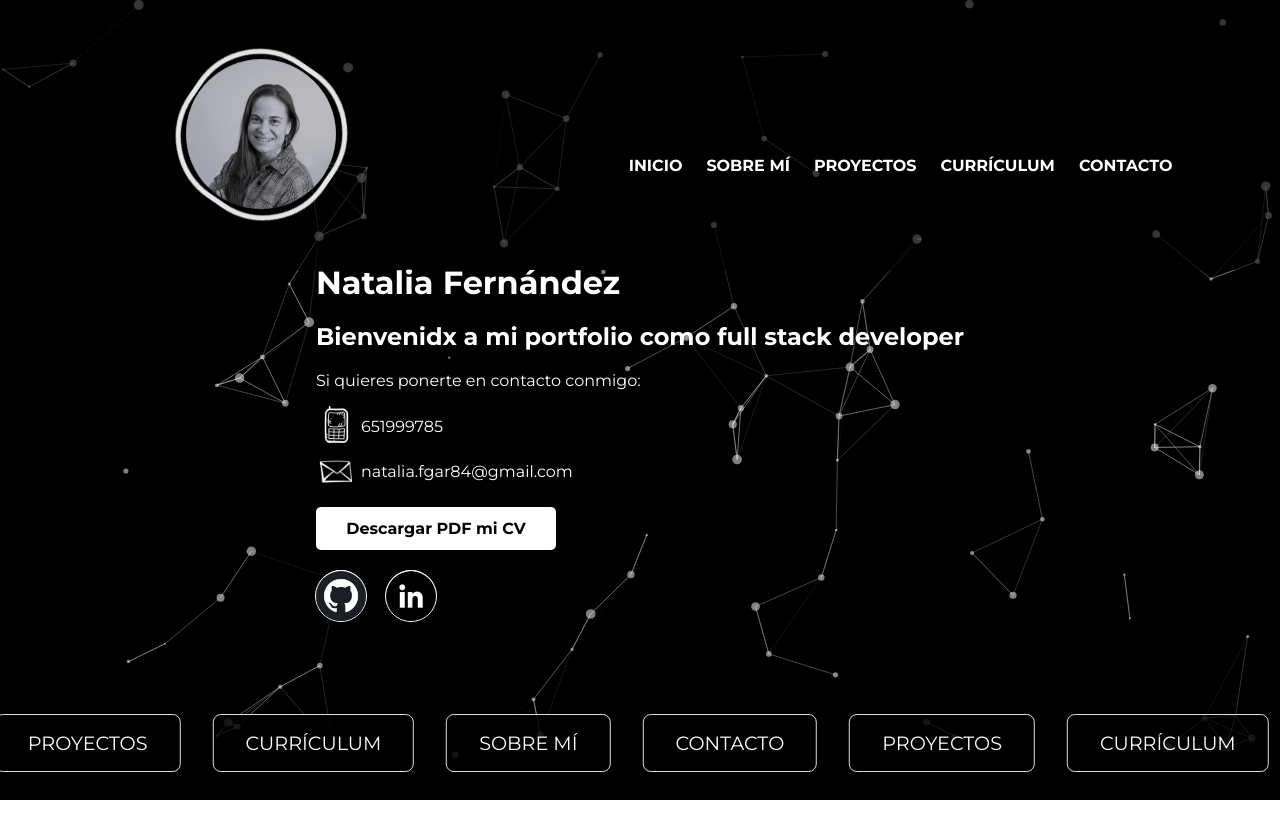
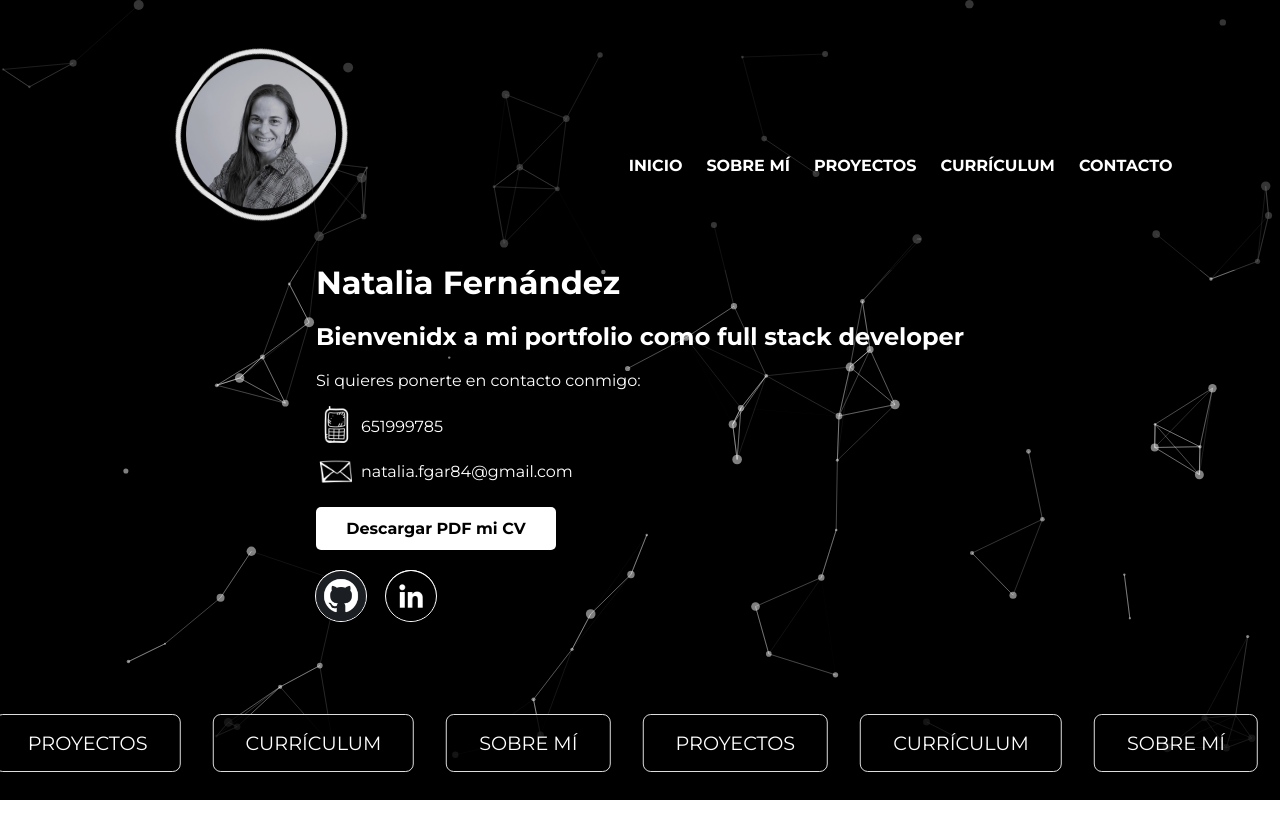
Before and after one commit to Natfer84/portfolio, a React (Create React App) app in the folder front/: page / in a window 1280 px wide. Shown: the top 838 px of the page. Built offline with nearby package versions, Linux system fonts and the light colour scheme.

Commit message:
Portfolio v1 terminado. Queda limpiar el código comerntarlo

```diff
--- a/front/src/components/Loop.js
+++ b/front/src/components/Loop.js
@@ -7,7 +7,6 @@ const items = [
   { title: "PROYECTOS", url: "/Portfolio" },
   { title: "CURRÍCULUM", url: "/Currículum" },
   { title: "SOBRE MÍ", url: "/AboutMe" },
-  { title: "CONTACTO", url: "/Contacto" },
 ];
 
 export default function InfiniteCarousel() {
--- a/front/src/pages/AboutMe.js
+++ b/front/src/pages/AboutMe.js
@@ -61,7 +61,7 @@ export default function AboutMe() {
         </span>
         <span className="Container_Shortcut_Span">
           {/*<a href="/Contacto">CONTACTO</a>*/}
-          <Link to="/Contact">CONTACTO</Link>
+          <Link to="/Curriculum">CURRÍCULUM</Link>
         </span>
       </section>
 
--- a/front/src/pages/Natalia.js
+++ b/front/src/pages/Natalia.js
@@ -22,11 +22,11 @@ export default function Natalia() {
         <div className="MailTlf">
          <div className="DivContact">
           <img src="images/iconsSobre.png" alt="Sobre correo"></img>
-            <a href={`mailto: ${email}`}> {email}</a>
+            <a href={`mailto:${email}`}>{email}</a>
           </div>
           <div className="DivContact">
             <img src="images/iconsTelefono.png" alt="telefono"></img>
-            <a href={`tlf: ${tlf}`}> {tlf}</a>
+            <a href={`tel:${tlf}`}>{tlf}</a>
           </div>
           </div>
 
--- a/front/src/pages/Portfolio.js
+++ b/front/src/pages/Portfolio.js
@@ -96,7 +96,7 @@ export default function Portfolio() {
           </span>
            <span className="Container_Shortcut_Span">
           {/*<a href="/Contacto">CONTACTO</a>*/}
-          <Link to="/Contact">CONTACTO</Link>
+          <Link to="/Curriculum">CURRÍCULUM</Link>
           </span>
         </section>
     </main>
```
